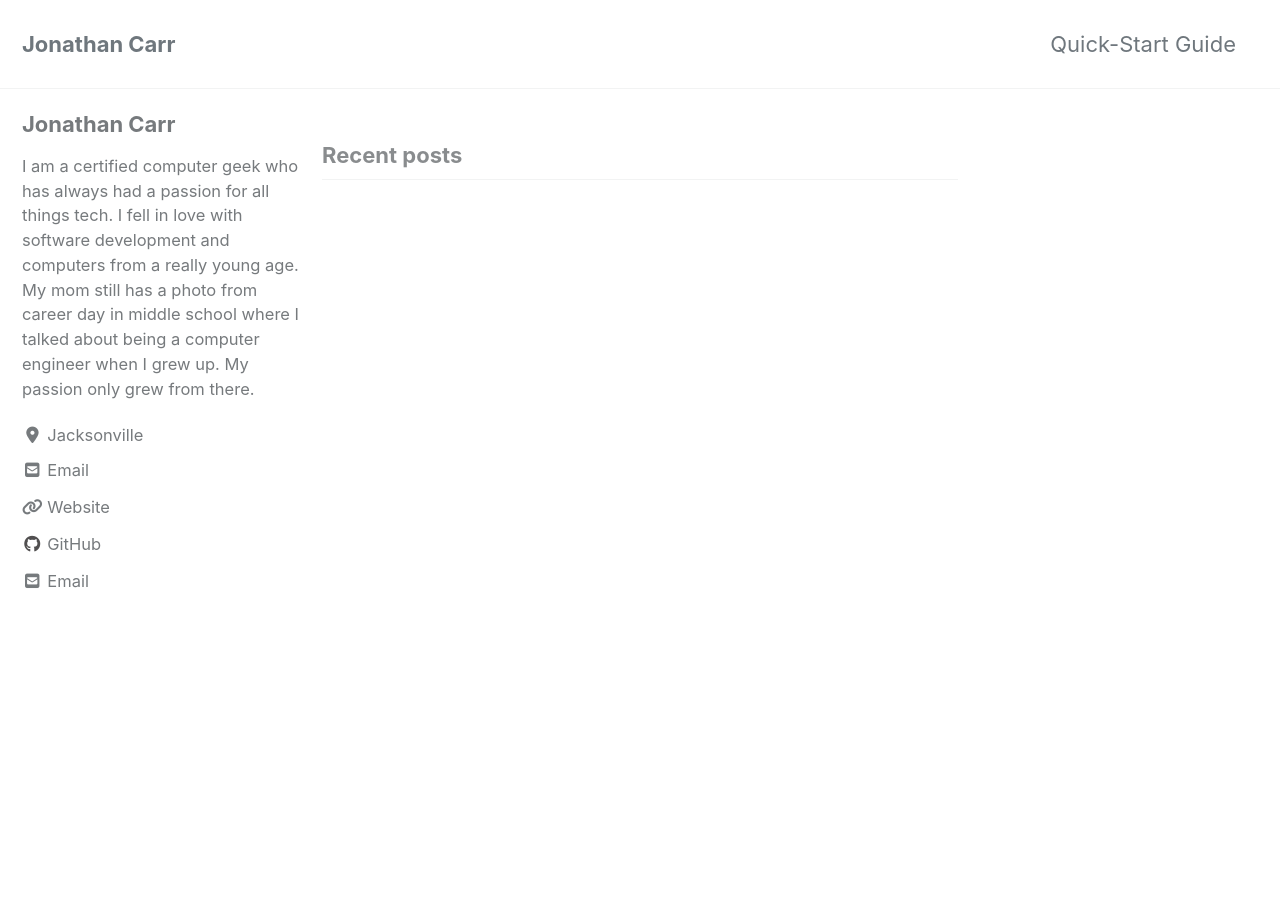
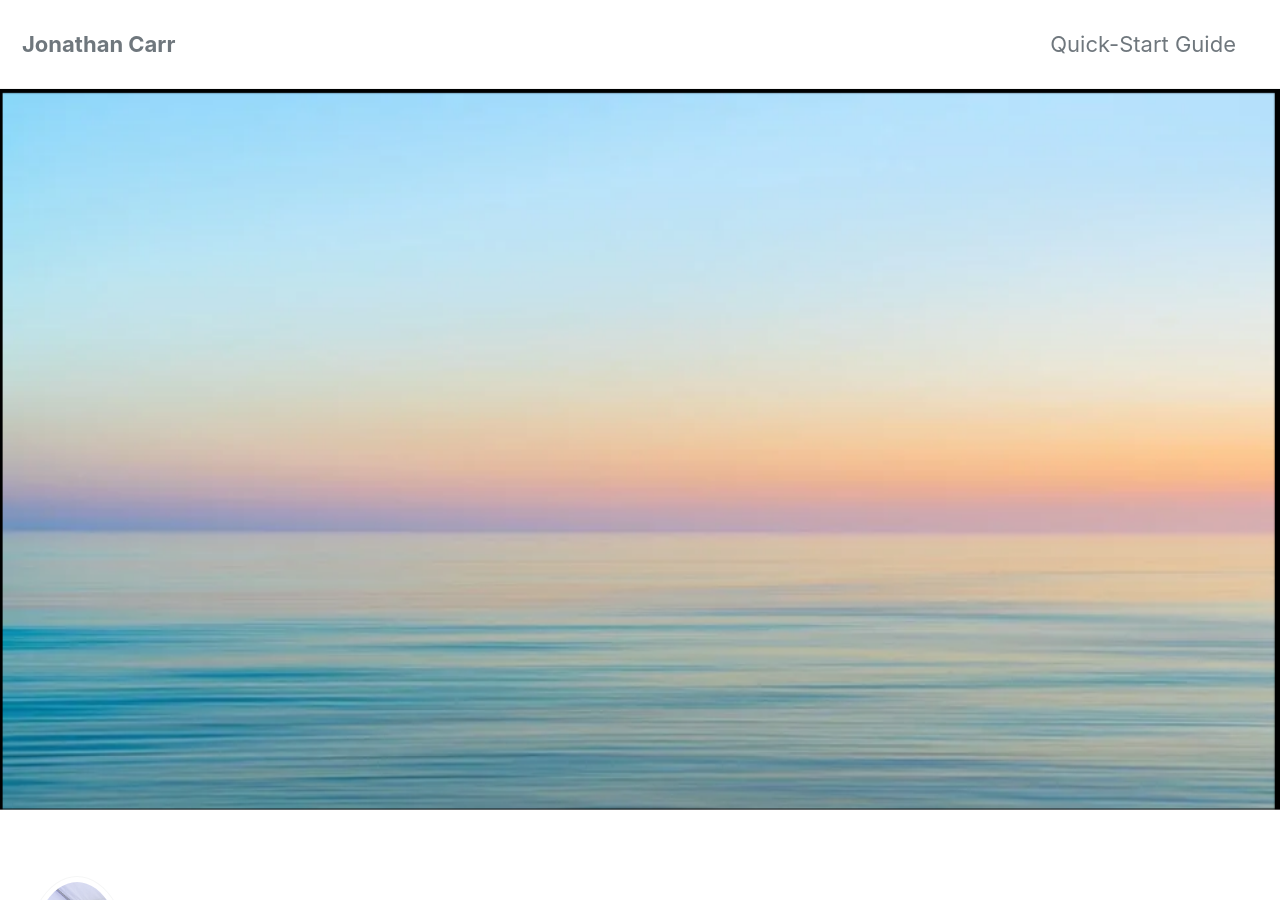
Before and after one commit to JayCarrLTD/jaycarrltd.github1.io, a Jekyll site: the page built from index.html, in a window 1280 px wide and 900 px high. Built offline with Jekyll 4.4.1, drawn with Linux system fonts in a browser that asks for light colours; cached includes are drawn as plain includes; nearby versions of some CDN libraries; the list of posts is cut into pages by our own code; some of the changed text lies outside the part shown.

Commit message:
Updated images for test file

```diff
--- a/_config.yml
+++ b/_config.yml
@@ -108,15 +108,15 @@ analytics:
 # Site Author
 author:
   name             : "Jonathan Carr"
-  avatar           : # path of avatar image, e.g. "/assets/images/bio-photo.jpg"
-  bio              : "I am a certified computer geek who has always had a passion for all things tech. I fell in love with software development and computers from a really young age. My mom still has a photo from career day in middle school where I talked about being a computer engineer when I grew up. My passion only grew from there."
-  location         : "Jacksonville"
+  avatar           : "/images/apple1.jpg" # path of avatar image, e.g. "/assets/images/bio-photo.jpg"
+  bio              : "I am a certified computer geek who has always had a passion for all things tech."
+  location         : "Jacksonville, FL"
   email            : "jay.carr@live.com"
   links:
     - label: "Email"
       icon: "fas fa-fw fa-envelope-square"
       url: mailto:jay.carr@live.com
-    - label: "Website"
+    - label: "LinkedIn"
       icon: "fas fa-fw fa-link"
       url: "https://linkedin.com/in/carrjonathan"
     - label: "Twitter"
--- a/index.html
+++ b/index.html
@@ -1,4 +1,8 @@
 ---
 layout: home
 author_profile: true
+header:
+    image: "/images/header.PNG"
+
+
 ---
```
Also changed, not shown: images/apple1.jpg (added), images/food3.jpg (added), 3 other files.
